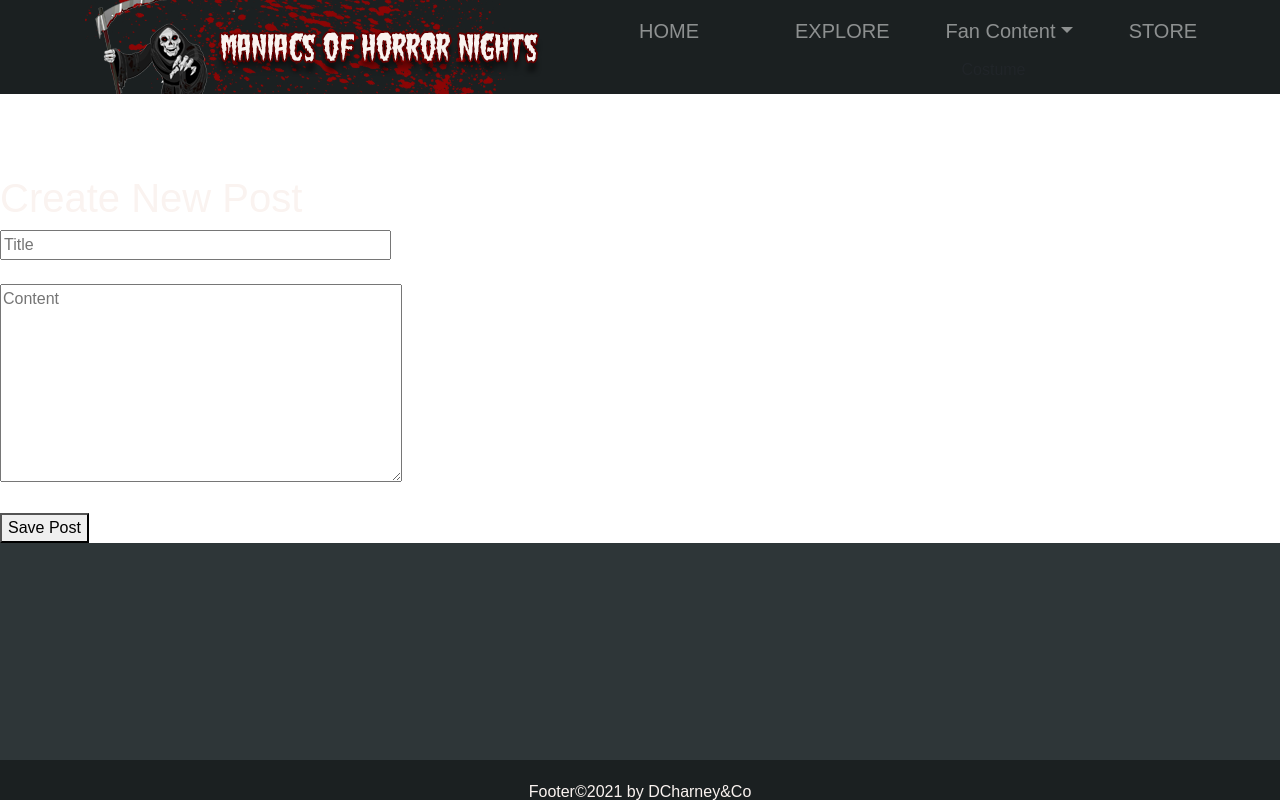
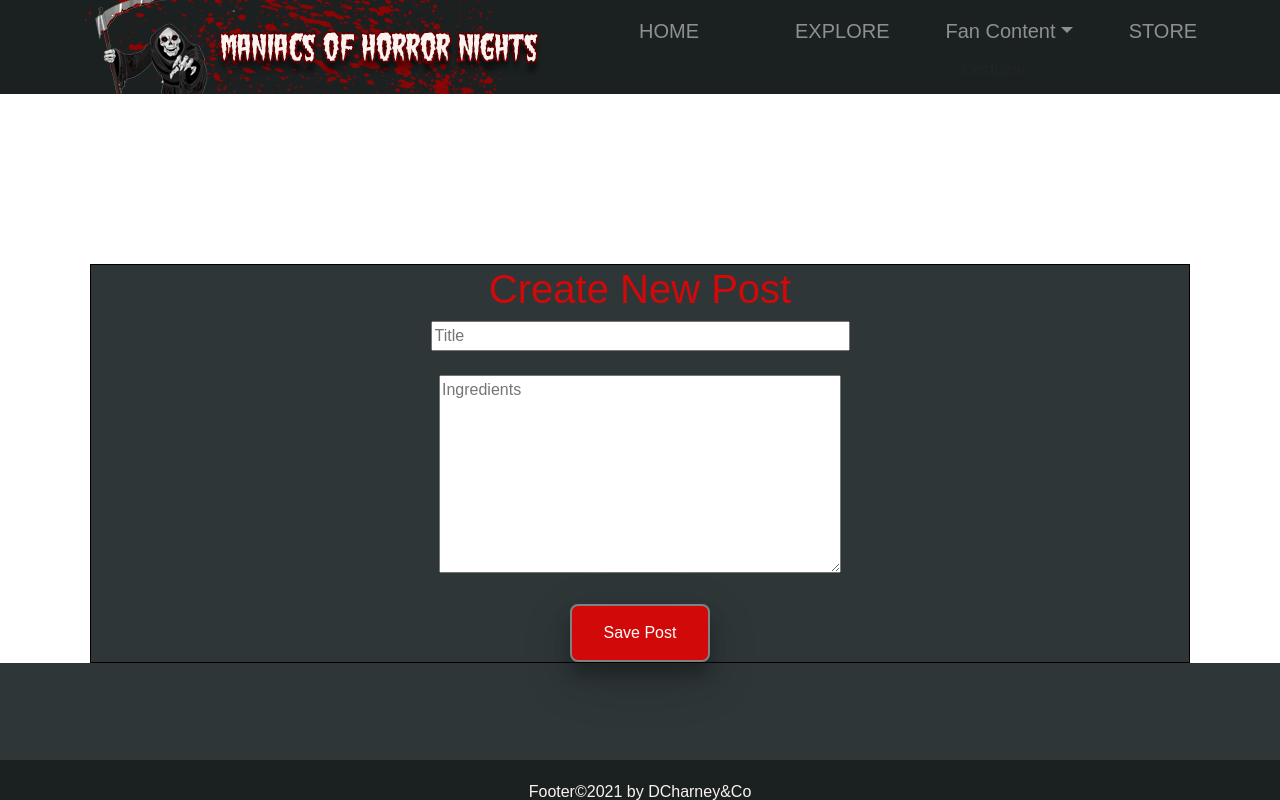
Before and after one commit to dcharney/maniacs-of-hhn, a React (Create React App) app in the folder client/: page /newPost in a window 1280 px wide. Shown: the top 800 px of the page. Built offline with nearby package versions, Linux system fonts and the light colour scheme; the HTML template or start-up script is replaced by a standard one; a web font is replaced by a local one.

Commit message:
update css for recipe blog

```diff
--- a/client/src/components/CreateNewPost.jsx
+++ b/client/src/components/CreateNewPost.jsx
@@ -1,4 +1,5 @@
 import React from "react";
+
 const CreateNewPost = props => {
   return (
     <>
@@ -9,7 +10,7 @@ const CreateNewPost = props => {
           type="text"
           onChange={props.savePostTitleToState}
           placeholder="Title"
-          size="39"
+          size="42"
           required
           ref={props.getTitle}
         ></input>
@@ -17,7 +18,7 @@ const CreateNewPost = props => {
         <br />
         <textarea
           onChange={props.savePostContentToState}
-          placeholder="Content"
+          placeholder="Ingredients"
           rows="8"
           cols="41"
           required
--- a/client/src/components/DisplayAllPost.jsx
+++ b/client/src/components/DisplayAllPost.jsx
@@ -106,7 +106,7 @@ const DisplayAllPosts = () => {
       </section>
         </section>
       ) : (
-      <div><h1>All Posts</h1>
+      <div><h1 className="allpost">Recipes</h1>
         <section className="all-post">
         {allPosts.map(eachPost => {
           return (
@@ -120,7 +120,7 @@ const DisplayAllPosts = () => {
             />
           );
         })}
-      <section className="button-wrapper">
+      <section className="button-wrapper1">
       <button onClick={toggleCreateNewPost} className="button">Create New</button>
       </section>
         </section>
--- a/client/src/components/ModifyPost.jsx
+++ b/client/src/components/ModifyPost.jsx
@@ -3,17 +3,17 @@ const ModifyPost = (props) => {
   return (
     <><section className="create-post">
       <form>
-        <h1>Modify Post</h1>
-        <input type='text'
+        <h1 className="allpost">Modify Post</h1>
+        <input className="textArea" type='text'
           defaultValue={props.title}
           onChange={props.savePostTitleToState}
           text
           placeholder="title"
-          size="39"
+          size="41"
         ></input>
         <br />
         <br />
-        <textarea
+        <textarea className="textArea"
           defaultValue={props.content}
           placeholder="content"
           onChange={props.savePostContentToState}
--- a/client/src/index.css
+++ b/client/src/index.css
@@ -73,3 +73,57 @@ a {
 .navbar-nav {
     justify-content: center;
 }
+
+
+.no-post{
+    color: rgb(209, 9, 9);
+}
+
+.all-post {
+    margin: 90px;
+    color: rgb(209, 9, 9);
+    border: 1px solid black;
+    text-align: center;
+    background-color: #2E3638;
+}
+
+.no-post{
+
+
+    margin: 90px;
+    color: rgb(209, 9, 9);
+    text-align: center;
+}
+
+.button {
+    background-color: rgb(209, 9, 9);
+    border: 2px solid grey;
+    color: white;
+    padding: 15px 32px;
+    text-align: center;
+    text-decoration: none;
+    display: inline-block;
+    font-size: 16px;
+    border-radius: 8px;
+    box-shadow: 0 12px 16px 0 rgba(0,0,0,0.24), 0 17px 50px 0 rgba(0,0,0,0.19);
+}
+
+.allpost {
+    color: rgb(209, 9, 9);
+    text-align: center;
+
+}
+
+.textArea {
+    display: block;
+    margin : 0 auto;
+
+}
+
+.create-post {
+    margin: 90px;
+    color: rgb(209, 9, 9);
+    border: 1px solid black;
+    text-align: center;
+    background-color: #2E3638;
+}
--- a/client/src/pages/FanContent.js
+++ b/client/src/pages/FanContent.js
@@ -1,9 +1,6 @@
 import React from 'react';
-//  import FanContent from '../components/FanContent';
-import CreateNewPost from '../components/CreateNewPost';
 import DisplayAllPost from '../components/DisplayAllPost';
-import ModifyPost from '../components/ModifyPost';
-import Post from '../components/Post';
+
 
 
 
```
